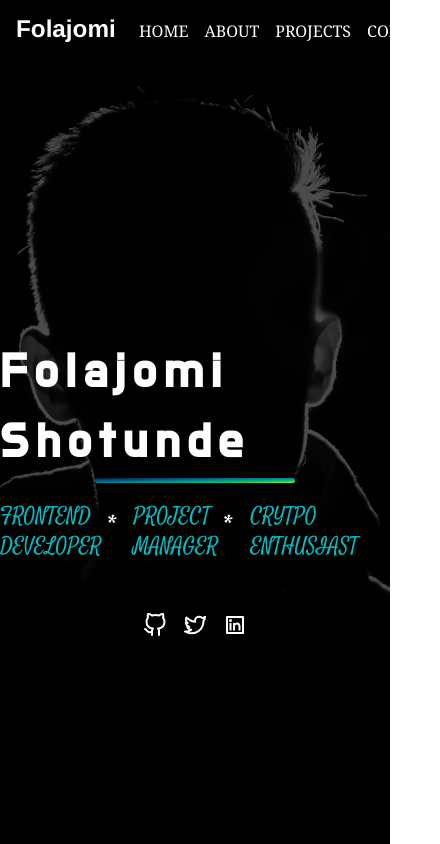
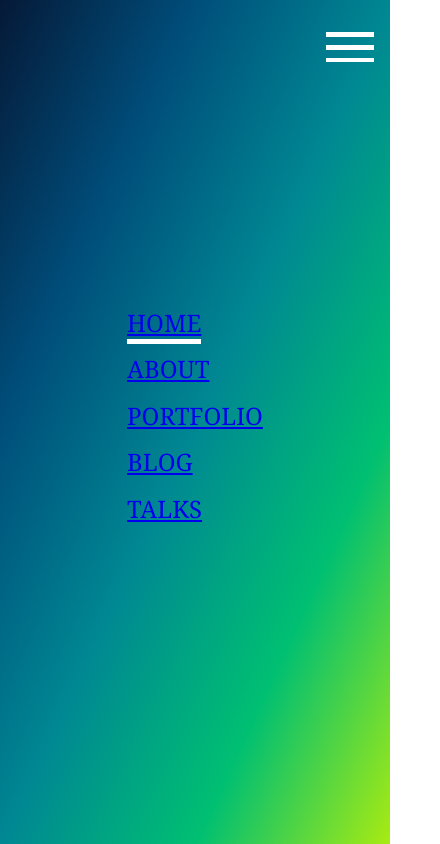
Before and after one commit to jormee/folajomi.dev, a Gatsby site: page / in a window 390 px wide. Shown: the top 844 px of the page, 440 px wide, since content can reach past the window. Built offline with nearby package versions, Linux system fonts and the light colour scheme; Gatsby itself is replaced by a stand-in of ours; what typography-theme-ocean-beach would draw is missing.

Commit message:
FEAT: Add mobile and large screen support for nav component

```diff
--- a/gatsby-browser.js
+++ b/gatsby-browser.js
@@ -3,5 +3,15 @@
  *
  * See: https://www.gatsbyjs.org/docs/browser-apis/
  */
+// You can delete this file if you're not using it
+import React from 'react'
 
-// You can delete this file if you're not using it
+import NavContextProvider from './src/contexts/navContext'
+
+export const wrapRootElement = ({ element }) => {
+    return (
+        <NavContextProvider>
+            {element}
+        </NavContextProvider>
+    )
+}
--- a/src/components/header.js
+++ /dev/null
@@ -1,54 +0,0 @@
-import React from "react"
-import { Link } from 'gatsby'
-import Headroom from 'react-headroom'
-
-import GitHub from "../icons/github.svg"
-import LinkedIn from "../icons/linkedin.svg"
-import Twitter from "../icons/twitter-alt.svg"
-
-import '../styles/header.scss'
-
-const Header = ({ siteTitle }) => {
-  return (
-    <header className="header">
-      <Headroom>
-        <nav className="nav">
-          <div className="container nav__container">
-            <h2 className="logo">{siteTitle}</h2>
-            <ul className="nav-bar">
-              <li className="nav-item">
-                <Link to="/" className="nav-link" activeClassName="active">home</Link>
-              </li>
-              <li className="nav-item">
-                <Link to="#about" className="nav-link" activeClassName="active">about</Link>
-              </li>
-              <li className="nav-item">
-                <Link to="#projects" className="nav-link" activeClassName="active">projects</Link>
-              </li>
-              <li className="nav-item">
-                <Link to="#contact" className="nav-link" activeClassName="active">contact</Link>
-              </li>
-            </ul>
-          </div>
-        </nav>
-      </Headroom>
-
-      <section className="container hero">
-        <p className="name">Folajomi Shotunde</p>
-        <ul className="titles">
-          <li className="title">FrontEnd Developer</li>
-          <li className="title">Project Manager</li>
-          <li className="title">Crytpo Enthusiast</li>
-        </ul>
-        <div className="socials">
-          <GitHub className= "social-icon" />
-          <Twitter className= "social-icon" />
-          <LinkedIn className= "social-icon" />
-        </div>
-
-      </section>
-    </header>
-  )
-}
-
-export default Header
--- a/src/components/layout.js
+++ b/src/components/layout.js
@@ -1,16 +1,9 @@
-/**
- * Layout component that queries for data
- * with Gatsby's useStaticQuery component
- *
- * See: https://www.gatsbyjs.org/docs/use-static-query/
- */
-
 import React from "react"
 import { useStaticQuery, graphql } from "gatsby"
 
-import Header from "./header"
+import Nav from "./nav"
 import "../styles/themeStyles.scss"
-import "../styles/layoutStyles.scss"
+import "../styles/sharedComponents.scss"
 
 const Layout = ({ children }) => {
   const data = useStaticQuery(graphql`
@@ -25,7 +18,7 @@ const Layout = ({ children }) => {
 
   return (
     <>
-      <Header siteTitle={data.site.siteMetadata.title} />
+      <Nav siteTitle={data.site.siteMetadata.title} />
       <div
         style={{
           margin: `0 auto`,
@@ -33,7 +26,7 @@ const Layout = ({ children }) => {
           padding: `0 1.0875rem 1.45rem`,
         }}
       >
-        <main>{children}</main>
+        <main className="container">{children}</main>
         <footer>
           © {new Date().getFullYear()}, Built with
           {` `}
--- /dev/null
+++ b/src/components/nav.js
@@ -0,0 +1,47 @@
+import React, { useContext } from 'react'
+import { Link } from 'gatsby'
+import Headroom from 'react-headroom'
+
+import { NavContext } from '../contexts/navContext'
+import '../styles/nav.scss'
+
+const Nav = ({ siteTitle }) => {
+    const { sidebarOpen, toggleSidebar } = useContext(NavContext)
+    const sidebar = sidebarOpen ? 'open' : 'close'
+
+    return(
+        <Headroom>
+            <header className="container header">
+                <h2 className="logo">{siteTitle}</h2>
+                <nav className={`nav ${sidebar}`}>
+                    <ul className="nav-bar">
+
+                        <li className="nav-item">
+                            <Link to="/" className="nav-link" activeClassName="active">home</Link>
+                        </li>
+                        <li className="nav-item">
+                            <Link to="about" className="nav-link">about</Link>
+                        </li>
+                        <li className="nav-item">
+                            <Link to="portfolio" className="nav-link" activeClassName="active">portfolio</Link>
+                        </li>
+                        <li className="nav-item">
+                            <a href="https://blog.folajomi.dev" target="_blank" rel="noopener noreferrer" className="nav-link" activeClassName="active">blog</a>
+                        </li>
+                        <li className="nav-item">
+                            <Link to="talks" className="nav-link" activeClassName="active">talks</Link>
+                        </li>
+
+                    </ul>
+                    <div className="sidebar-toggle" onClick={toggleSidebar}>
+                        <span className="bar" id="1"></span>
+                        <span className="bar" id="2"></span>
+                        <span className="bar" id="3"></span>
+                    </div>
+                </nav>
+            </header>
+        </Headroom>
+    )
+}
+
+export default Nav
--- /dev/null
+++ b/src/contexts/navContext.js
@@ -0,0 +1,20 @@
+import React, { useState, createContext } from 'react'
+
+const navState = {
+    sidebarOpen: true
+}
+
+export const NavContext = createContext(navState)
+
+const NavContextProvider = ({ children }) => {
+    const [ sidebarOpen, setSidebarState ] = useState(navState.sidebarOpen)
+    const toggleSidebar = () => setSidebarState(!sidebarOpen)
+
+    return(
+        <NavContext.Provider value={{ sidebarOpen, toggleSidebar }}>
+            {children}
+        </NavContext.Provider>
+    )
+}
+
+export default NavContextProvider
--- a/src/styles/header.scss
+++ /dev/null
@@ -1,170 +0,0 @@
-@import 'typography';
-@import 'animations';
-
-.header {
-    background: url(../images/hero-img.jpg) center center no-repeat;
-    background-size: cover;
-    width: 100%;
-    min-height: 100vh;
-    position: relative;
-    z-index: 0;
-
-    &::before {
-        content: '';
-        position: absolute;
-        top: 0;
-        left: 0;
-        width: 100%;
-        height: 100%;
-        background-color: rgba(0,0,0,.7);
-        z-index: -1;
-    }
-
-    .nav {
-    grid-area: nav;
-
-        &__container {
-            display: flex;
-            justify-content: space-between;
-            align-items: baseline;
-            padding: 1rem 1rem 0;
-
-            .logo {
-                color: #fefefe;
-            }
-
-            .nav-bar {
-                display: flex;
-                justify-content: space-evenly;
-                list-style-type: none;
-
-                .nav-item {
-                    margin-right: 1rem;
-                    margin-bottom: 0;
-
-                    &:last-child {
-                        margin-right: 0;
-                    }
-
-                    .nav-link {
-                        text: {
-                            transform: uppercase;
-                            decoration: none;
-                        }
-                        color: $primaryFont;
-
-                        &:hover {
-                            background: $borderGradient;
-                            background-clip: text;
-                            -webkit-background-clip: text;
-                            -webkit-text-fill-color: transparent;
-                        }
-
-                        .active {
-                            position: relative;
-
-                            &::after {
-                                content: '';
-                                position: absolute;
-                                width: inherit;
-                                height: 3px;
-                                background: $borderGradient;
-                            }
-                        }
-                    }
-                }
-            }
-        }
-    }
-
-    .hero {
-        color: $primaryFont;
-        display: flex;
-        flex-direction: column;
-        align-items: center;
-        justify-content: center;
-        height: 100vh;
-        position: relative;
-        top: 0;
-        left: 0;
-
-        .name {
-            font: {
-                size: 3rem;
-                weight: 700;
-                family: $sansSerifFont;
-            }
-            letter-spacing: .5rem;
-            position: relative;
-            animation: fade 1s forwards;
-
-
-            &::before {
-                content: '';
-                position: absolute;
-                top: 100%;
-                left: 50%;
-                transform: translateX(-50%);
-                width: 200px;
-                height: .3rem;
-                background-image: $borderGradient;
-                border-radius: 10px;
-            }
-        }
-
-        .titles {
-            display: flex;
-            justify-content: space-evenly;
-            align-items: center;
-            list-style: none;
-            margin-left: 0;
-            animation: fade 1s .6s forwards,
-                             slide-up 1s .6s forwards;
-            overflow: hidden;
-
-            .title {
-                margin-right: 2rem;
-                color: $secondaryFont;
-                position: relative;
-                text-transform: uppercase;
-                font: {
-                    size: 1.3rem;
-                    family: $cursiveFont;
-                }
-
-                &::after {
-                    content: "*";
-                    position: absolute;
-                    top: 15%;
-                    left: 105%;
-                    color: $primaryFont;
-                    font-size: 1.5rem;
-                    animation: beat 2s forwards infinite;
-                }
-
-                &:last-child::after {
-                    content: '';
-                }
-            }
-        }
-
-        .socials {
-            display: flex;
-            align-items: center;
-            margin-top: 1rem;
-
-            .social-icon {
-                font-size: 2rem;
-                background: $borderGradient;
-                background-clip: text;
-                -webkit-background-clip: text;
-                -webkit-text-fill-color: transparent;
-                margin-right: 1rem;
-
-                &:last-child {
-                    margin-right: 0;
-                }
-            }
-        }
-    }
-}
--- /dev/null
+++ b/src/styles/nav.scss
@@ -0,0 +1,150 @@
+@import 'typography';
+@import 'animations';
+
+.header {
+    display: flex;
+    justify-content: space-between;
+    align-items: baseline;
+
+    .nav {
+        width: 100%;
+        height: 100vh;
+        background-image: $borderGradient;
+        position: fixed;
+        top: 0;
+        left: 0;
+        z-index: 1;
+        color: $primaryFont;
+        padding: 2rem;
+        transition: left .6s ease;
+        display: flex;
+        flex-direction: column;
+        justify-content: center;
+        align-items: center;
+
+        &-bar {
+            list-style-type: none;
+            margin-left: 0;
+            margin: auto;
+            display: flex;
+            flex-direction: column;
+            animation: fade 1s forwards
+                             slide-up 1s forwards;
+
+            .nav-item {
+                .nav-link {
+                    text-transform: uppercase;
+                    font: {
+                        size: 1.5rem;
+                        weight: 500;
+                    }
+
+                    &.active {
+                        position: relative;
+
+                        &::after {
+                            content: '';
+                            position: absolute;
+                            top: 100%;
+                            left: 0;
+                            width: 100%;
+                            height: .3rem;
+                            background-color: $primaryFont;
+                        }
+                    }
+                }
+            }
+        }
+
+        .sidebar-toggle {
+            display: flex;
+            flex-direction: column;
+            position: fixed;
+            margin: 1rem;
+            top: 1rem;
+            right: 0;
+            z-index: 2;
+            cursor: pointer;
+
+            .bar {
+                width: 3rem;
+                height: .3rem;
+                background-color: $primaryFont;
+                transition: transform .6s ease;
+                margin-bottom: .5rem;
+                position: relative;
+            }
+        }
+
+        &.close {
+            left: -100%;
+
+            .bar {
+                background: $borderGradient;
+
+                &:first-child {
+                    transform: rotate(45deg)
+                                      translateY(0.5rem);
+                }
+
+                &:nth-child(2) {
+                    display: none;
+                }
+
+                &:last-child {
+                    transform: rotate(-45deg)
+                                      translateY(-0.5rem);
+                }
+            }
+        }
+    }
+}
+
+@media screen and (min-width: 750px) {
+    .headroom {
+        background: #000000;
+
+        .header {
+            align-items: baseline;
+            color: $primaryFont;
+
+            .nav {
+                position: relative;
+                width: initial;
+                height: initial;
+                background: inherit;
+                color: inherit;
+                padding: 1rem 0 0 0;
+
+                &-bar {
+                    flex-direction: row;
+
+                    .nav-item {
+                        margin-right: 1rem;
+
+                        &:last-child{
+                            margin-right: 0;
+
+                        }
+                        .nav-link {
+                            font-size: 1rem;
+
+                            &.active::after {
+                                background-image: $borderGradient;
+                            }
+                        }
+                    }
+                }
+
+                &.close {
+                    left: initial;
+                }
+
+                .sidebar-toggle {
+                    display: none;
+                }
+            }
+
+        }
+    }
+}
--- a/src/styles/layoutStyles.scss
+++ b/src/styles/sharedComponents.scss
@@ -1,17 +1,17 @@
 .container {
-    width: 100%;
+    width: 90%;
     margin: auto;
 }
 
 @media screen and (min-width: 600px) {
     .container {
-        width: 90%;
+        width: 80%;
     }
 }
 
 @media screen and (min-width: 900px) {
     .container {
-        width: 80%;
+        width: 70%;
     }
 }
 
--- a/src/utils/typography.js
+++ b/src/utils/typography.js
@@ -7,7 +7,8 @@ oceanBeach.overrideThemeStyles = ({ rhythm }, options) => ({
     },
     "a": {
         "backgroundImage": "none",
-        "textShadow": "none"
+        "textShadow": "none",
+        "color": "unset",
     },
     "h1, h2, h3, h4, h5, h5": {
         "margin": "0",
```
Also changed, not shown: src/icons/external-link.svg (added).
